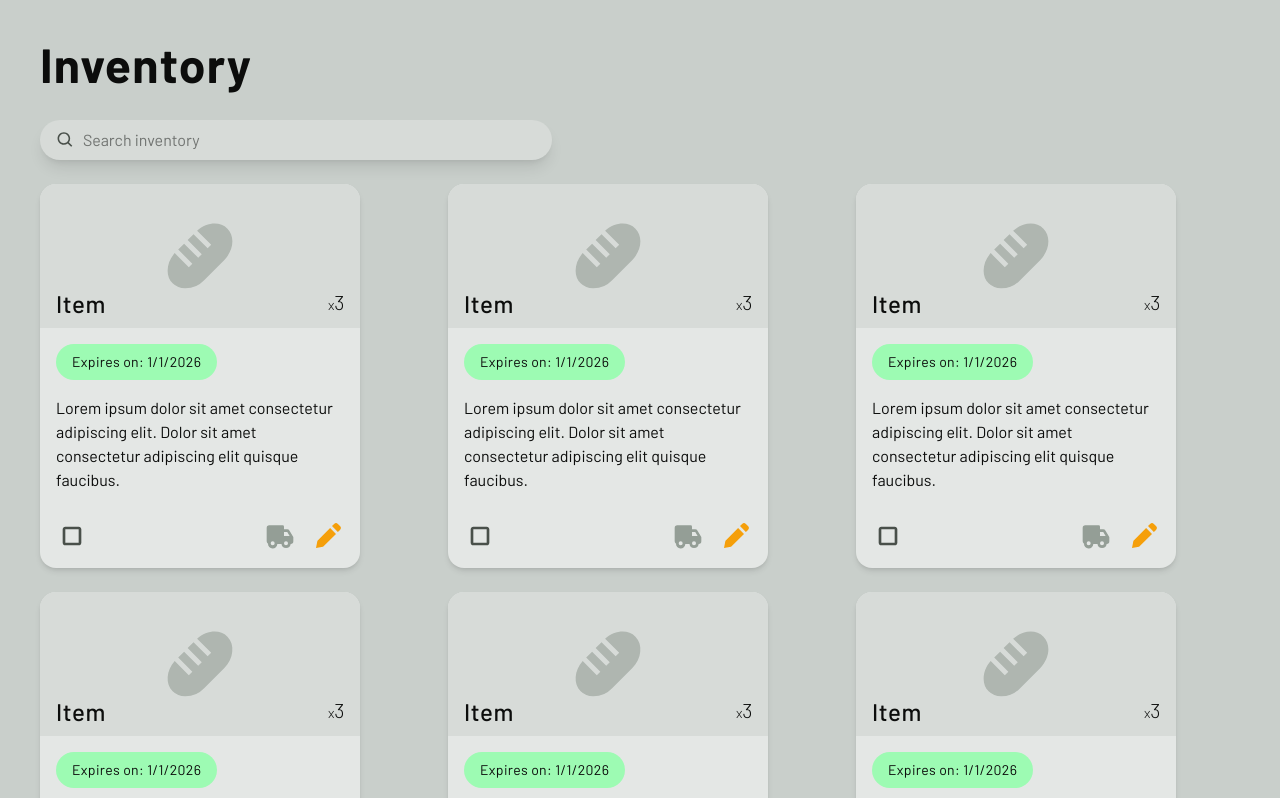
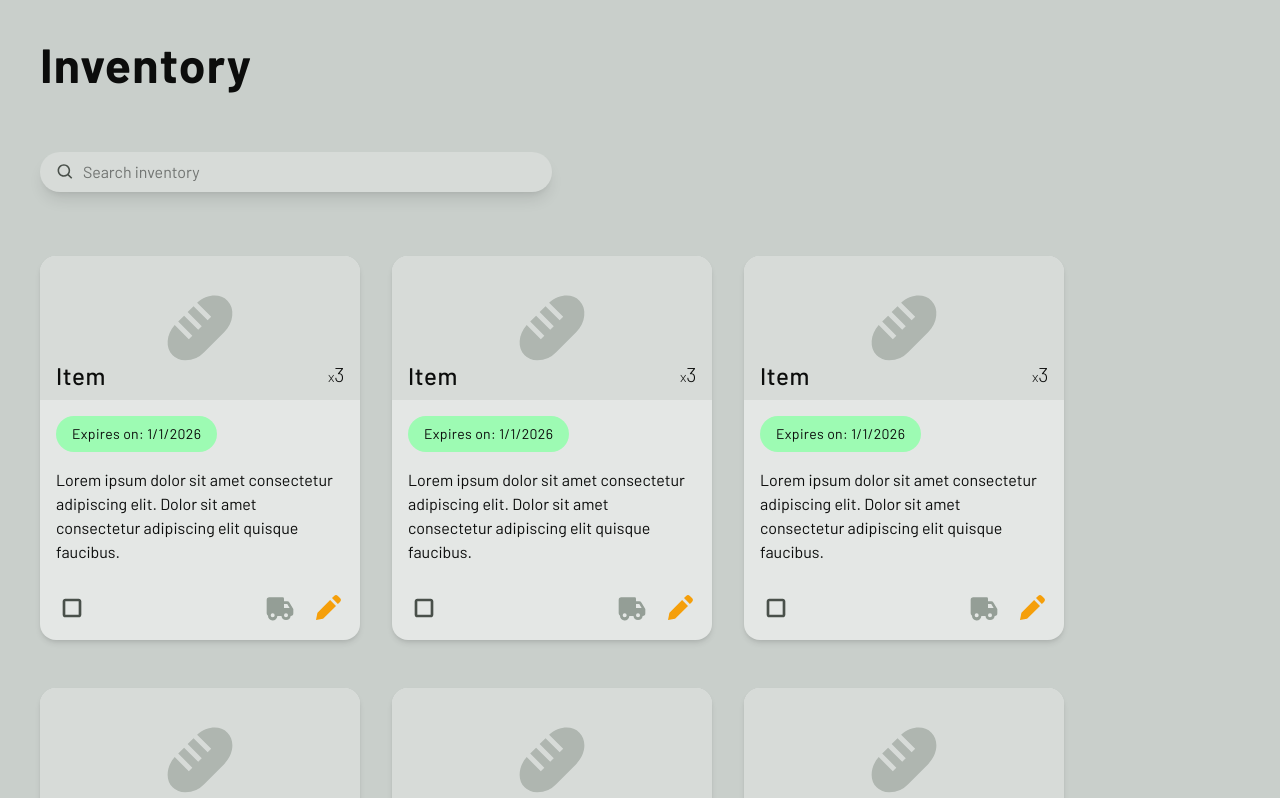
Before and after one commit to Accommodus/FoodStorageManager, a React (Vite) app in the folder client/: page / in a window 1280 px wide. Shown: the top 798 px of the page. Built offline with nearby package versions, Linux system fonts and the light colour scheme.

Commit message:
Made inventory list grid respond to window width

```diff
--- a/client/src/features/InventoryList/InventoryList.tsx
+++ b/client/src/features/InventoryList/InventoryList.tsx
@@ -2,7 +2,7 @@ import InventoryItem from './InventoryItem';
 
 export const InventoryList = () => {
     return (
-        <ul className="grid grid-cols-3 gap-6">
+        <ul className="flex flex-wrap gap-x-8 gap-y-12">
             <li>
                 <InventoryItem />
             </li>
--- a/client/src/features/ui/SearchBar/SearchBar.tsx
+++ b/client/src/features/ui/SearchBar/SearchBar.tsx
@@ -2,7 +2,7 @@ import { BiSearch } from 'react-icons/bi';
 
 export const SearchBar = () => {
     return (
-        <div className="bg-neutral-150 mb-6 flex w-128 gap-2 rounded-full px-4 py-2 shadow-lg">
+        <div className="bg-neutral-150 mb-16 flex w-128 gap-2 rounded-full px-4 py-2 shadow-lg">
             <BiSearch className="size-5 self-center text-neutral-700" />
             <input
                 type="text"
--- a/client/src/pages/Inventory.tsx
+++ b/client/src/pages/Inventory.tsx
@@ -4,7 +4,7 @@ import { SearchBar } from '@features/ui/SearchBar';
 const Inventory = () => {
     return (
         <div className="p-10">
-            <h1 className="bg-green mb-8 text-5xl font-bold tracking-wide">
+            <h1 className="bg-green mb-16 text-5xl font-bold tracking-wide">
                 Inventory
             </h1>
             <SearchBar />
```
